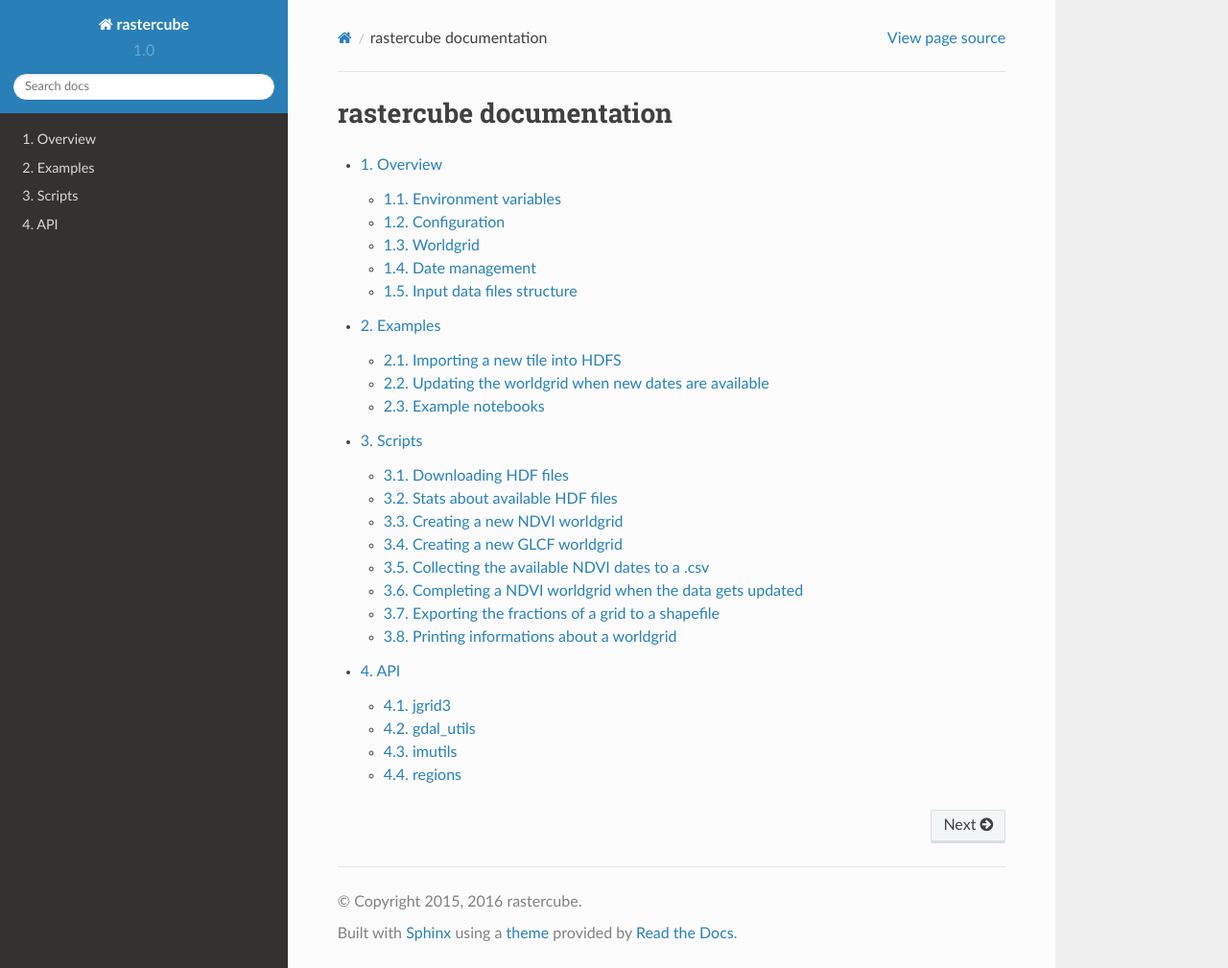
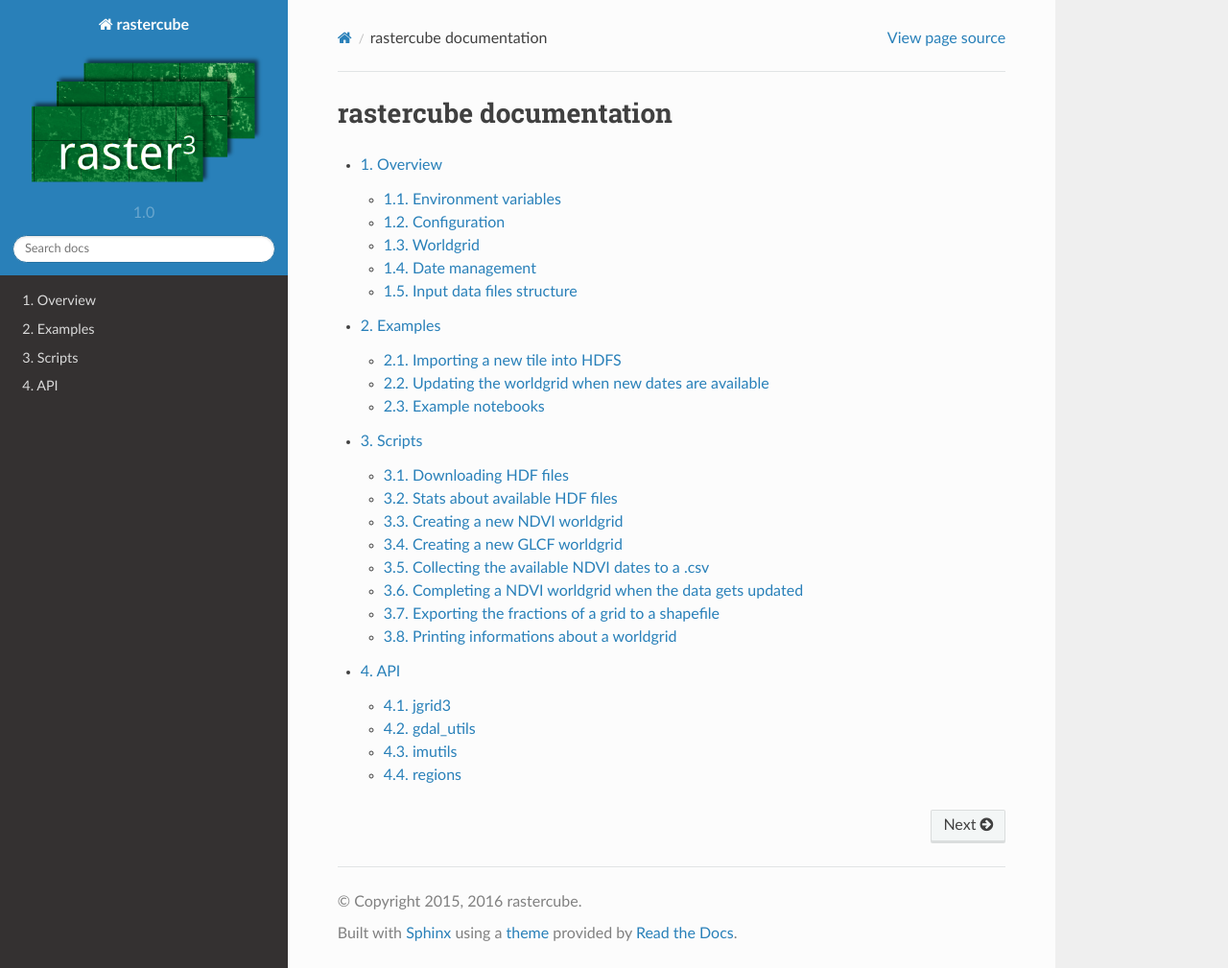
Before and after one commit to terrai/rastercube, a Sphinx documentation site: the page built from doc/index.rst, in a window 1280 px wide and 1009 px high. Shown: the whole window at 96% size. Built offline with Sphinx 7.4.7 and the Read the Docs theme 2.0.0, drawn with Linux system fonts in a browser that asks for light colours; pages that are not in the unit, such as notebooks, are missing from menus.

Commit message:
Update logo

```diff
--- a/doc/conf.py
+++ b/doc/conf.py
@@ -129,7 +129,7 @@
 
 # The name of an image file (relative to this directory) to place at the top
 # of the sidebar.
-#html_logo = None
+html_logo = 'images/logo.png'
 
 # The name of an image file (within the static path) to use as favicon of the
 # docs.  This file should be a Windows icon file (.ico) being 16x16 or 32x32
```
Also changed, not shown: doc/images/logo.png, 1 other file.
